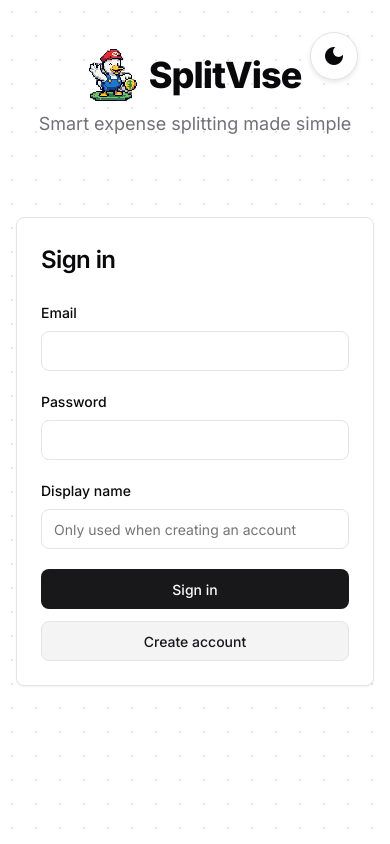
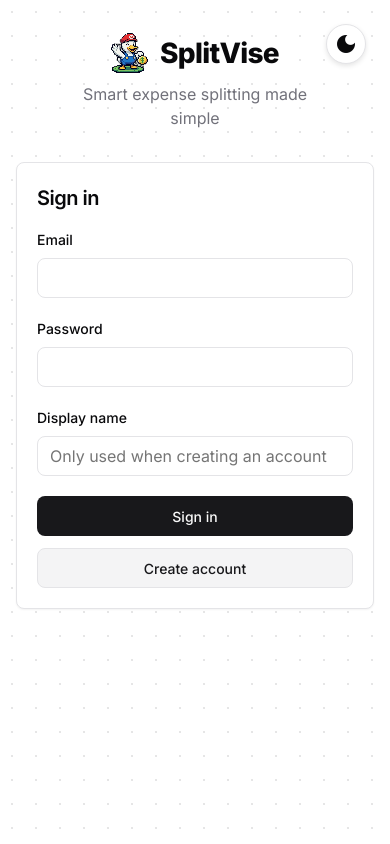
Before and after one commit to SahilDhingraa/Splitvise, a Next.js app: page /login in a window 390 px wide. Built offline with nearby package versions, Linux system fonts and the light colour scheme.

Commit message:
feat: enhance layout for better mobile experience with safe area insets and viewport adjustments

```diff
--- a/src/app/globals.css
+++ b/src/app/globals.css
@@ -53,15 +53,25 @@
     border-color: hsl(var(--border));
 }
 
+html {
+    /* Nothing in this layout is meant to scroll sideways. If something ever
+       exceeds the viewport, this keeps it from dragging the whole page with it. */
+    overflow-x: hidden;
+}
+
 body {
     font-family: var(--font-inter), 'Inter', sans-serif;
     background-color: hsl(var(--background));
     color: hsl(var(--foreground));
     min-height: 100vh;
-    padding: 2rem;
     line-height: 1.5;
     -webkit-font-smoothing: antialiased;
     transition: background-color 0.3s ease, color 0.3s ease;
+
+    /* The env() terms are zero everywhere except an installed PWA on a notched
+       phone, where they keep content clear of the notch and home indicator. */
+    padding: max(2rem, env(safe-area-inset-top)) max(2rem, env(safe-area-inset-right))
+        max(2rem, env(safe-area-inset-bottom)) max(2rem, env(safe-area-inset-left));
 
     /* Modern Background Pattern */
     background-image: radial-gradient(hsl(var(--foreground) / 0.1) 1px, transparent 1px);
@@ -698,17 +708,144 @@ input[type="checkbox"] {
     list-style: none;
 }
 
+/* Tablet and below ------------------------------------------------------- */
 @media (max-width: 768px) {
     body {
+        padding: max(1rem, env(safe-area-inset-top)) max(1rem, env(safe-area-inset-right))
+            max(1rem, env(safe-area-inset-bottom)) max(1rem, env(safe-area-inset-left));
+    }
+
+    /* Both grids have minimum track widths (350px / 300px) that are wider than a
+       phone. Left alone they force a horizontal scrollbar, so collapse them to a
+       single column. */
+    .main-content,
+    .balance-grid {
+        grid-template-columns: 1fr;
+    }
+
+    /* iOS zooms the page in whenever you focus an input smaller than 16px, and
+       does not zoom back out. Bumping to exactly 16px is what prevents it -- this
+       is the fix for the "form fields make the page jump" problem. */
+    input[type="text"],
+    input[type="number"],
+    input[type="email"],
+    input[type="password"],
+    select {
+        font-size: 16px;
+    }
+
+    .theme-toggle {
+        top: 0.5rem;
+        right: 0.5rem;
+        width: 2.5rem;
+        height: 2.5rem;
+    }
+
+    /* Keep the header clear of the theme toggle. */
+    .header {
+        margin-bottom: 2rem;
+        padding: 1rem 3rem 0;
+    }
+
+    .header h1 {
+        font-size: 1.75rem;
+    }
+
+    .header p {
+        font-size: 1rem;
+    }
+
+    .brand-logo {
+        height: 2.5rem;
+    }
+
+    .section {
+        padding: 1.25rem;
+    }
+
+    .section h2 {
+        font-size: 1.25rem;
+        margin-bottom: 1rem;
+    }
+
+    .balance-card {
         padding: 1rem;
     }
 
-    .main-content {
+    /* Rows are `justify-content: space-between` flex containers. On a narrow
+       screen a long name plus its buttons cannot fit on one line, so let them
+       wrap instead of overflowing. */
+    .user-item,
+    .payment-item,
+    .debt-item,
+    .invite-bar,
+    .account-bar,
+    .rename-row {
+        flex-wrap: wrap;
+        gap: 0.5rem;
+    }
+
+    /* The debt amount belongs under the name, not squeezed beside it. */
+    .debt-item span:last-child {
+        margin-left: auto;
+    }
+
+    .invite-bar .secondary-btn,
+    .invite-link {
+        width: 100%;
+    }
+
+    .invite-link {
+        text-align: center;
+    }
+
+    /* The room row's link and its buttons each get a full line. */
+    .room-list .user-item {
+        flex-direction: column;
+        align-items: stretch;
+    }
+
+    .room-list .row-actions {
+        justify-content: flex-end;
+        padding-bottom: 0.75rem;
+    }
+
+    .room-link {
+        padding-bottom: 0;
+    }
+
+    .rename-row input[type="text"] {
+        /* Do not let the Save/Cancel buttons squeeze the field to nothing. */
+        flex-basis: 100%;
+    }
+
+    .room-title {
+        font-size: 1.5rem;
+    }
+}
+
+/* Small phones ----------------------------------------------------------- */
+@media (max-width: 420px) {
+    .checkbox-group {
+        /* 140px tracks leave an awkward gap at this width; one column reads better. */
         grid-template-columns: 1fr;
     }
 
-    .theme-toggle {
-        top: 1rem;
-        right: 1rem;
+    .user-item,
+    .payment-item {
+        flex-direction: column;
+        align-items: stretch;
+    }
+
+    .row-actions {
+        justify-content: flex-end;
+    }
+
+    /* Tap targets: the WCAG floor is 24px and Apple recommends 44px. The inline
+       Rename/Remove buttons sit at 2rem (32px), which is fine for a mouse and
+       mean on a thumb. */
+    .remove-btn,
+    .inline-btn {
+        height: 2.25rem;
     }
 }
--- a/src/app/layout.tsx
+++ b/src/app/layout.tsx
@@ -26,6 +26,12 @@ export const metadata: Metadata = {
 
 // Tints the browser/OS chrome to match the active theme when installed.
 export const viewport: Viewport = {
+  width: 'device-width',
+  initialScale: 1,
+  // Lets the page extend under the notch and home indicator when installed. The
+  // CSS then pads content back out with env(safe-area-inset-*), so nothing
+  // important sits under either.
+  viewportFit: 'cover',
   themeColor: [
     { media: '(prefers-color-scheme: light)', color: '#ffffff' },
     { media: '(prefers-color-scheme: dark)', color: '#09090b' },
```
